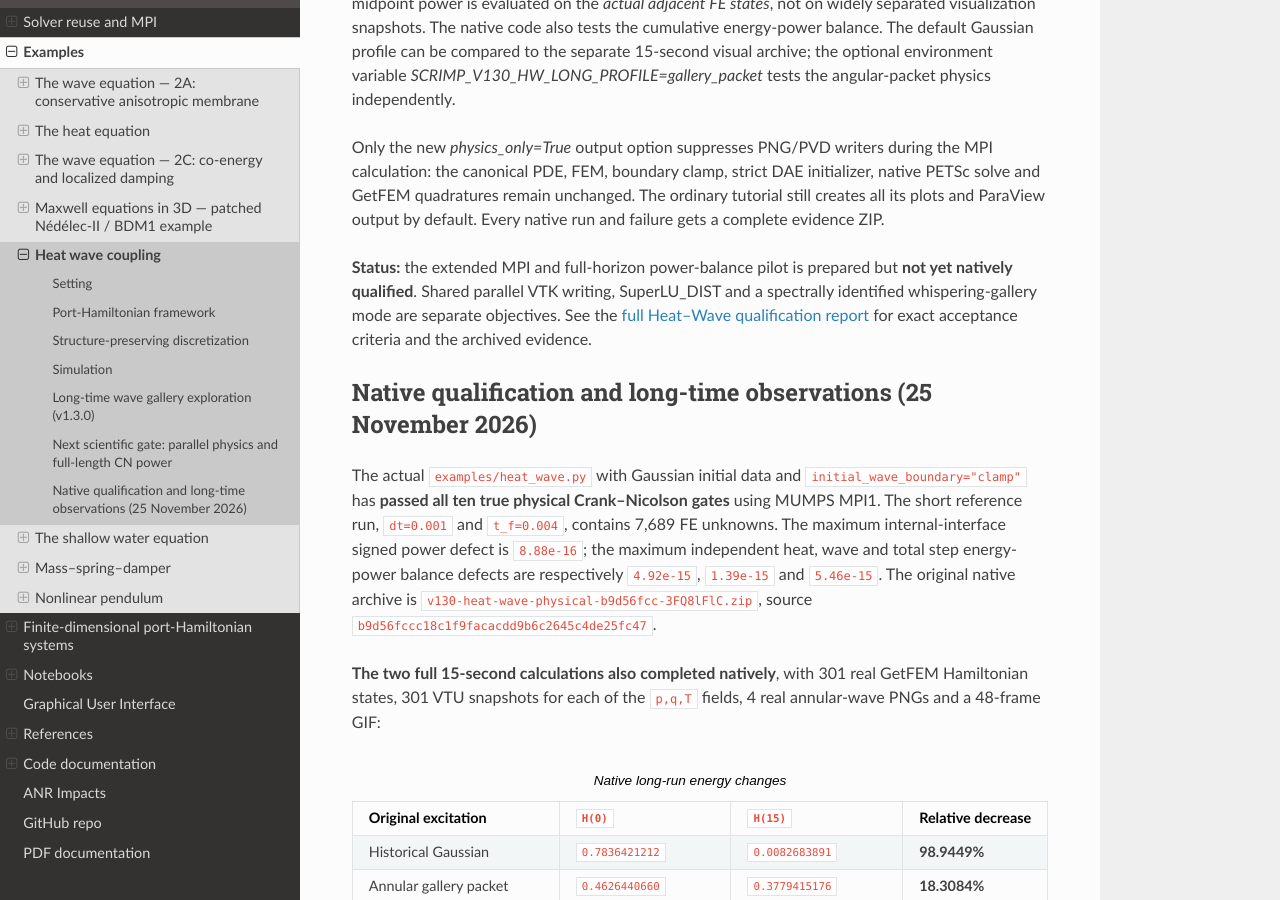
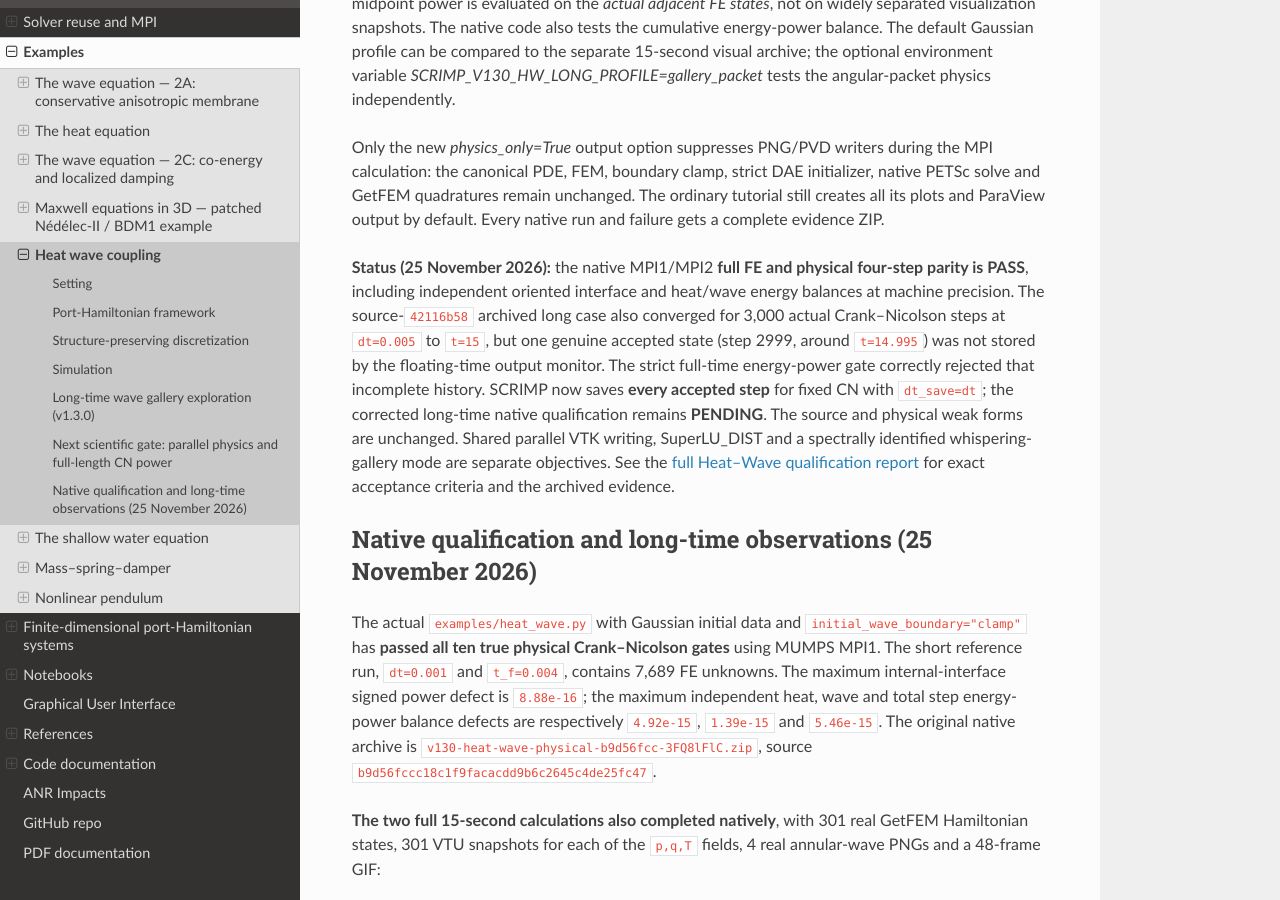
Before and after one commit to g-haine/scrimp, a Sphinx documentation site: the page built from docs/source/examples/heat_wave.rst, in a window 1280 px wide and 900 px high, scrolled down 9910 px. Built offline with Sphinx 7.4.7 and the Read the Docs theme 3.1.0, drawn with Linux system fonts in a browser that asks for light colours.

Commit message:
docs(sphinx): publish canonical Heat–Wave MPI2 physical parity PASS and pending 15s CN sampling regression qualification

```diff
--- a/docs/source/examples/heat_wave.rst
+++ b/docs/source/examples/heat_wave.rst
@@ -654,10 +654,27 @@ plots and ParaView output by default.
 Every native run and failure gets a
 complete evidence ZIP.
 
-**Status:** the extended MPI and
-full-horizon power-balance pilot is
-prepared but **not yet natively
-qualified**. Shared parallel
+**Status (25 November 2026):** the native
+MPI1/MPI2 **full FE and physical
+four-step parity is PASS**, including
+independent oriented interface and
+heat/wave energy balances at machine
+precision. The source-``42116b58``
+archived long case also converged
+for 3,000 actual Crank--Nicolson
+steps at ``dt=0.005`` to ``t=15``,
+but one genuine accepted state
+(step 2999, around ``t=14.995``)
+was not stored by the floating-time
+output monitor. The strict full-time
+energy-power gate correctly rejected
+that incomplete history. SCRIMP now
+saves **every accepted step** for
+fixed CN with ``dt_save=dt``; the
+corrected long-time native
+qualification remains **PENDING**.
+The source and physical weak forms
+are unchanged. Shared parallel
 VTK writing, SuperLU_DIST and a
 spectrally identified whispering-gallery
 mode are separate objectives.
```
